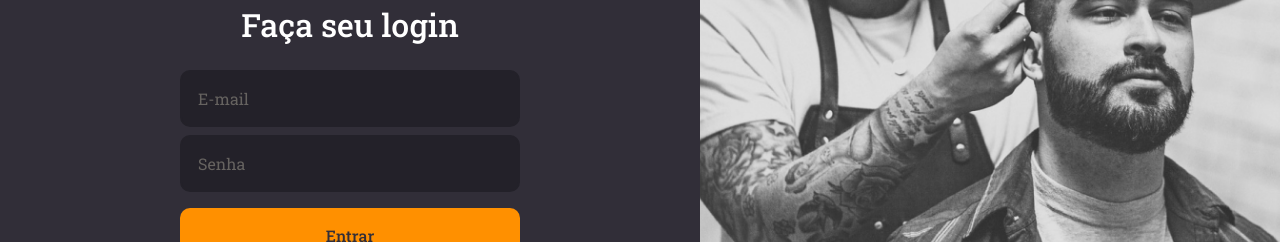
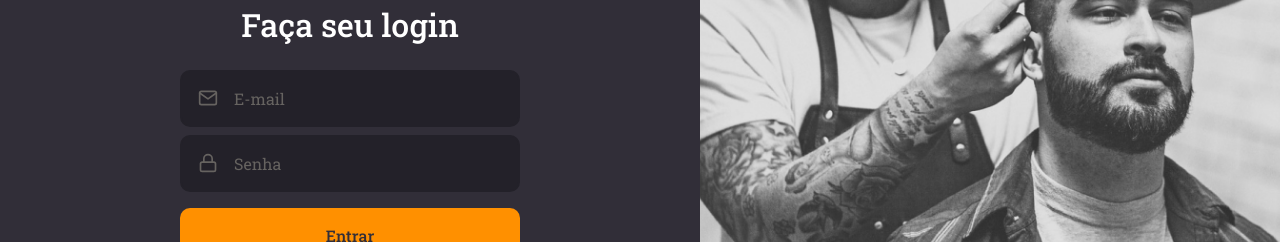
Before and after one commit to jefim9413/gobarber-web, a React (Create React App) app: page / in a window 1280 px wide. Shown: the part 289-531 px from the top of the page. Built offline with nearby package versions, Linux system fonts and the light colour scheme.

Commit message:
Isolando componentes

```diff
--- /dev/null
+++ b/src/components/button/index.tsx
@@ -0,0 +1,10 @@
+import React, { ButtonHTMLAttributes } from 'react';
+import { Container } from './styles';
+
+type ButtonProps = ButtonHTMLAttributes<HTMLButtonElement>;
+
+const Button: React.FC<ButtonProps> = ({ children, ...rest }) => (
+  <Container {...rest}>{children}</Container>
+);
+
+export default Button;
--- /dev/null
+++ b/src/components/button/styles.ts
@@ -0,0 +1,19 @@
+import styled from 'styled-components';
+import { shade } from 'polished';
+
+export const Container = styled.button`
+  background: #ff9000;
+  height: 56px;
+  border-radius: 10px;
+  border: 0;
+  padding: 0 16px;
+  color: #312e38;
+  width: 100%;
+  font-weight: 500;
+  margin-top: 16px;
+  transition: background-color 0.2s;
+
+  &:hover {
+    background: ${shade(0.2, '#ff9000')};
+  }
+`;
--- /dev/null
+++ b/src/components/input/index.tsx
@@ -0,0 +1,18 @@
+/* eslint-disable @typescript-eslint/no-unused-vars */
+import React, { InputHTMLAttributes } from 'react';
+import { IconBaseProps } from 'react-icons';
+import { Container } from './styles';
+
+interface InputProps extends InputHTMLAttributes<HTMLInputElement> {
+  name: string;
+  icon: React.ComponentType<IconBaseProps>;
+}
+
+const Input: React.FC<InputProps> = ({ icon: Icon, ...rest }) => (
+  <Container>
+    {Icon && <Icon size={20} />}
+    <input {...rest} />
+  </Container>
+);
+
+export default Input;
--- /dev/null
+++ b/src/components/input/styles.ts
@@ -0,0 +1,30 @@
+import styled from 'styled-components';
+
+export const Container = styled.div`
+  background: #232129;
+  border-radius: 10px;
+  border: 2px solid #232129;
+  padding: 16px;
+  width: 100%;
+  color: #666360;
+
+  display: flex;
+  align-items: center;
+
+  & + div {
+    margin-top: 8px;
+  }
+  input {
+    flex: 1;
+    background: transparent;
+    border: 0;
+    color: #f4ede8;
+
+    &::placeholder {
+      color: #666360;
+    }
+  }
+  svg {
+    margin-right: 16px;
+  }
+`;
--- a/src/pages/SignIn/index.tsx
+++ b/src/pages/SignIn/index.tsx
@@ -1,7 +1,9 @@
 import React from 'react';
-import { FiLogIn } from 'react-icons/fi';
+import { FiLogIn, FiMail, FiLock } from 'react-icons/fi';
 import logoIMG from '../../assents/logo.svg';
 import { Container, Content, Background } from './styles';
+import Input from '../../components/input';
+import Button from '../../components/button';
 
 const SignIn: React.FC = () => (
   <>
@@ -11,9 +13,14 @@
 
         <form>
           <h1>Faça seu login</h1>
-          <input placeholder="E-mail" />
-          <input type="password" placeholder="Senha" />
-          <button type="submit">Entrar</button>
+          <Input name="email" icon={FiMail} placeholder="E-mail" />
+          <Input
+            name="password"
+            icon={FiLock}
+            type="password"
+            placeholder="Senha"
+          />
+          <Button type="submit">Entrar</Button>
           <a href="forgot">Esqueci minha senha</a>
         </form>
 
--- a/src/pages/SignIn/styles.ts
+++ b/src/pages/SignIn/styles.ts
@@ -22,36 +22,6 @@
     text-align: center;
     h1 {
       margin-bottom: 24px;
-    }
-    input {
-      background: #232129;
-      border-radius: 10px;
-      border: 2px solid #232129;
-      padding: 16px;
-      width: 100%;
-      color: #f4ede8;
-      &::placeholder {
-        color: #666360;
-      }
-      & + input {
-        margin-top: 8px;
-      }
-    }
-    button {
-      background: #ff9000;
-      height: 56px;
-      border-radius: 10px;
-      border: 0;
-      padding: 0 16px;
-      color: #312e38;
-      width: 100%;
-      font-weight: 500;
-      margin-top: 16px;
-      transition: background-color 0.2s;
-
-      &:hover {
-        background: ${shade(0.2, '#ff9000')};
-      }
     }
 
     a {
```
Also changed, not shown: .eslintrc.json.
